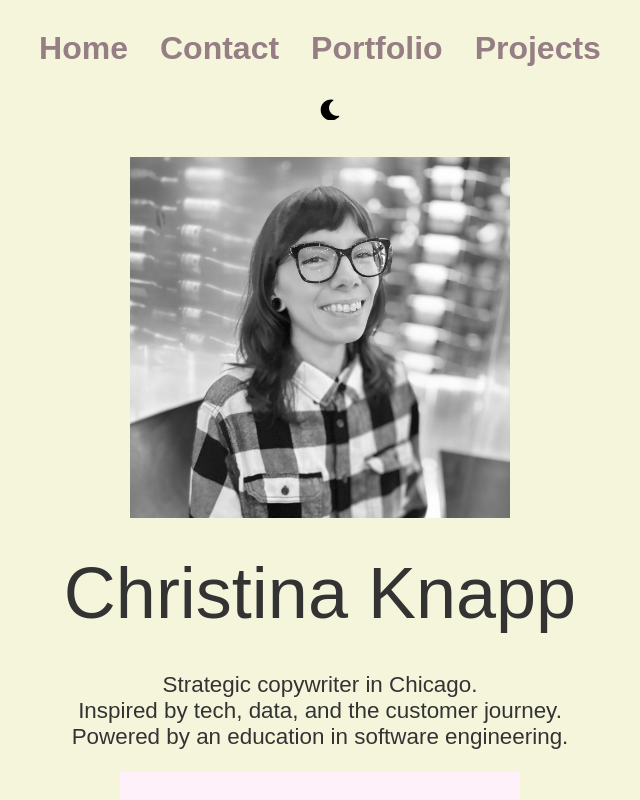
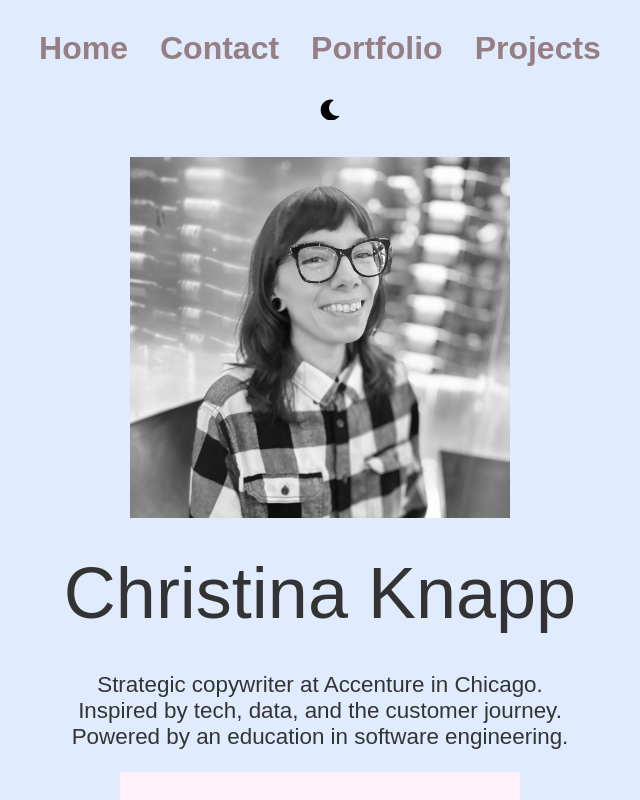
Before and after one commit to christinareanna/christinareanna.github.io, a React (Create React App) app: page / in a window 1280 px wide. Shown: the top 800 px of the page, without its empty margins (320-960 px from the left). Built offline with nearby package versions, Linux system fonts and the light colour scheme.

Commit message:
updated css and projects

```diff
--- a/src/components/Contact.js
+++ b/src/components/Contact.js
@@ -12,6 +12,7 @@ const Contact = ({ isOpen, toggle }) => {
                 <Sidebar isopen={isOpen} toggle={toggle} />
             </div>
             <h1 className="heading">Contact</h1>
+            <p>Let's connect to see how I can help you and your business.</p>
             <ContactForm />
         </div>
     )
--- a/src/darkMode.css
+++ b/src/darkMode.css
@@ -6,14 +6,14 @@
 }
 
 .light {
-    background-color: beige;
+    background-color: #E0EBFE;
     color: #333;
     height: auto;
     font-family: 'Century Gothic', 'AppleGothic', sans-serif;
 }
 
 .light .theme-button {
-    background-color: beige;
+    background-color: #E0EBFE;
     font-size: clamp(1em, 5px, 2em);
     color: black;
     padding: 0.3em;
--- a/src/pages/Home.js
+++ b/src/pages/Home.js
@@ -30,7 +30,7 @@ const Home = ({ theme }) => {
                     Christina Knapp
                 </div>
                 <div>
-                    <p>Strategic copywriter in Chicago.
+                    <p>Strategic copywriter at Accenture in Chicago.
                         <br></br>
                         Inspired by tech, data, and the customer journey.
                         <br></br>
--- a/src/pages/Projects.js
+++ b/src/pages/Projects.js
@@ -6,11 +6,13 @@ import PomodoroTimer from "../images/Pomodoro-Timer.png";
 import PomodoroTimerBreak from "../images/Pomodoro-Timer-Break.png";
 import website1 from "../images/website1.jpg";
 import website2 from "../images/website2.jpg";
+import beth from "../images/bethanyspieshop.png";
 // import LandingPage from "../landingpage.png";
 import ClockOutCrew from "../images/clockoutcrew.png";
 // import NewTable from "../NewTable.png";
 // import Search from "../Search.png";
 import { AiOutlineGithub } from 'react-icons/ai';
+import advice from "../images/frontendadvice.png";
 import { SiNetlify } from 'react-icons/si';
 import "./Projects.css";
 
@@ -36,6 +38,26 @@ const Projects = ({ isOpen, toggle }) => {
                     {/* TODO- Come back to fix the images and import them again :) */}
                     <div><img className='reservation' src={PomodoroTimer} alt='timer'></img></div>
                     <div><img className='reservation' src={PomodoroTimerBreak} alt='timer'></img></div>
+                </div>
+            </div>
+            <div className='global-container'>
+                <h1 className='global-title'>Random Advice Generator</h1>
+                <p className='global-paragraph'>A random advice generator built with React, HTML, and CSS fetching advice from the Advice Slip API.</p>
+                <div className='global'><a href='https://github.com/christinareanna/advice-generator/tree/master' rel='noreferrer' target='_blank' aria-label='Github'><AiOutlineGithub className="icon" size={70} /></a>
+                    <a href="https://christina-random-advice-generator.netlify.app/" rel='noreferrer' target='_blank'><SiNetlify className="icon" size={70} /></a></div>
+                <div className='project-pictures'>
+                    {/* TODO- Come back to fix the images and import them again :) */}
+                    <div><img className='reservation' src={advice} alt='timer'></img></div>
+                </div>
+            </div>
+            <div className='global-container'>
+                <h1 className='global-title'>Bethany's Pie Shop</h1>
+                <p className='global-paragraph'>A website built with JavaScript, HTML, and CSS.</p>
+                <div className='global'><a href='https://github.com/christinareanna/BethanysPieShop' rel='noreferrer' target='_blank' aria-label='Github'><AiOutlineGithub className="icon" size={70} /></a>
+                    <a href="https://bethanys-pieshop.netlify.app/pages/" rel='noreferrer' target='_blank'><SiNetlify className="icon" size={70} /></a></div>
+                <div className='project-pictures'>
+                    {/* TODO- Come back to fix the images and import them again :) */}
+                    <div><img className='reservation' src={beth} alt='timer'></img></div>
                 </div>
             </div>
             <div className='global-container'>
```
Also changed, not shown: src/images/frontendadvice.png (added), 1 other file (tests, documents, lock files or other folders).
